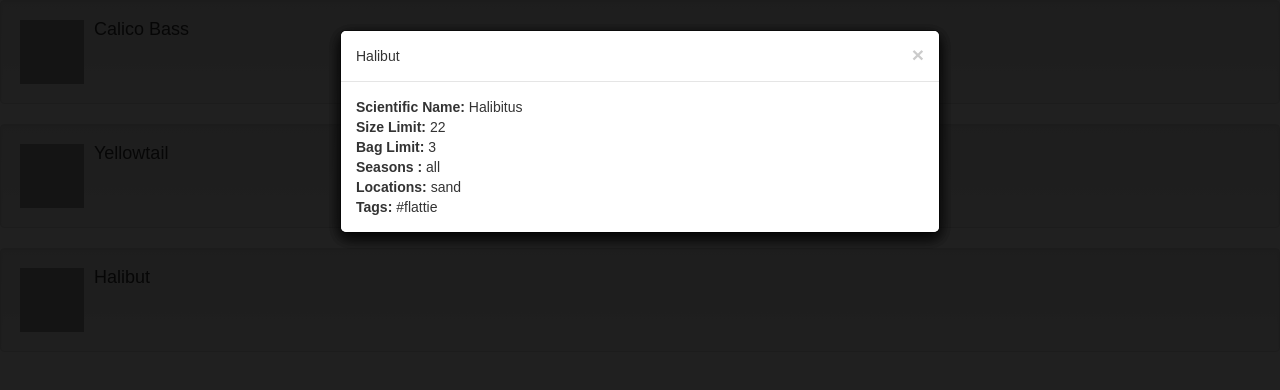
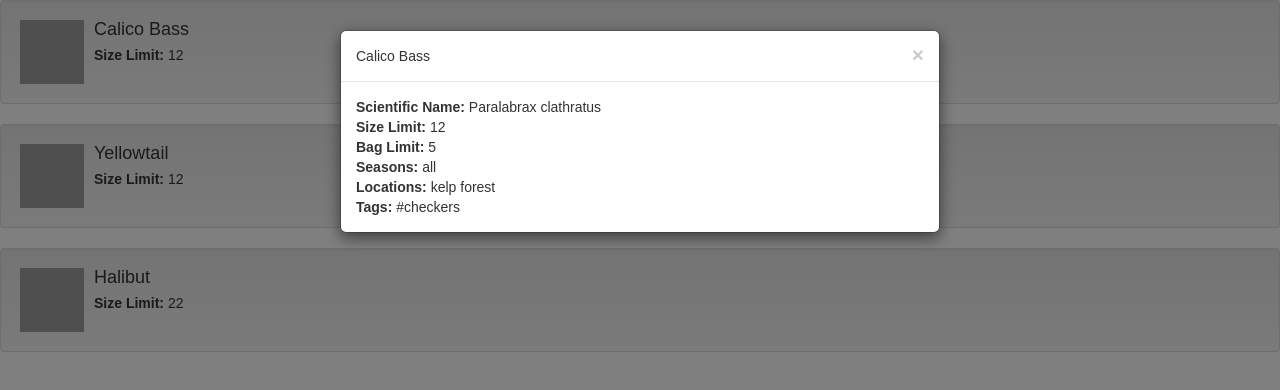
Before and after one commit to vhoangssf/fish-regs, a React (Create React App) app: page / in a window 1280 px wide. Both pictures are taken after a click on the picture 52 px from the left and 52 px from the top of the page. Shown: the top 390 px of the page. Built offline with nearby package versions, Linux system fonts and the light colour scheme; grey boxes are pictures that could not be loaded.

Commit message:
Correct modals now show up with corresponding fish when clicked

```diff
--- a/src/Fish.js
+++ b/src/Fish.js
@@ -1,5 +1,7 @@
 import React from 'react';
 import { Well, Media, Modal } from 'react-bootstrap';
+// import FishModal from './FishModal';
+// import MockData from './MockData';
 
 class Fish extends React.Component {
     constructor(props, context) {
@@ -8,37 +10,40 @@ class Fish extends React.Component {
         this.handleShow = this.handleShow.bind(this);
         this.handleClose = this.handleClose.bind(this);
         this.state = {
-          show: false
+          show: false,
+          activeModal: null
         };
       }
       handleClose() {
-        this.setState({ show: false });
+        this.setState({ show: false, activeModal: null });
       }
-      handleShow() {
-        this.setState({ show: true });
+      handleShow(e, index) {
+        this.setState({ show: true, activeModal: index });
       }
   render() {
     const { MockData } = this.props;
 
-    let fishList = MockData.map(fish =>{
+
+    let fishList = MockData.map((fish, index) =>{
         return (
             <Well key={fish.id}>
                 <Media>
                     <Media.Left>
-                    <img width={64} height={64} src="/thumbnail.png" alt="thumbnail" onClick={this.handleShow}/>
+                    <img width={64} height={64} src="/thumbnail.png" alt="thumbnail" onClick={e=>this.handleShow(e, index)}/>
                     </Media.Left>
                     <Media.Body>
                         <Media.Heading>{ fish.name }</Media.Heading>
+                        <b>Size Limit:</b><span> { fish.size }</span>
                     </Media.Body>
                 </Media>
 
-                <Modal show={this.state.show} onHide={this.handleClose}>
+                <Modal show={this.state.activeModal === index} onHide={this.handleClose}>
                 <Modal.Header closeButton>{fish.name}</Modal.Header>
                 <Modal.Body>
                     <b>Scientific Name:</b><span> { fish.scientificName }</span><br/>
                     <b>Size Limit:</b><span> { fish.size }</span><br/>
                     <b>Bag Limit:</b><span> { fish.bagLimit }</span><br/>
-                    <b>Seasons :</b><span> { fish.seasons }</span><br/>
+                    <b>Seasons:</b><span> { fish.seasons }</span><br/>
                     <b>Locations:</b><span> { fish.location }</span><br/>
                     <b>Tags:</b><span> { fish.tags }</span><br/>
                 </Modal.Body>
@@ -46,7 +51,6 @@ class Fish extends React.Component {
             </Well>
         )
     })
-
     return (
       <div>
           { fishList }
--- a/src/MockData.js
+++ b/src/MockData.js
@@ -1,6 +1,6 @@
 export default [
     {
-        "id": 1,
+        "id": 0,
         "name": "Calico Bass",
         "scientificName": "Paralabrax clathratus",
         "description": "The greatest fish tacos",
@@ -11,7 +11,7 @@ export default [
         "tags": "#checkers"
     },
     {
-        "id": 2,
+        "id": 1,
         "name": "Yellowtail",
         "scientificName": "Yellowtail infitus",
         "description": "Not a tuna",
@@ -22,7 +22,7 @@ export default [
         "tags": "#yoketail"
     },
     {
-        "id": 3,
+        "id": 2,
         "name": "Halibut",
         "scientificName": "Halibitus",
         "description": "Flat and tasty",
```
